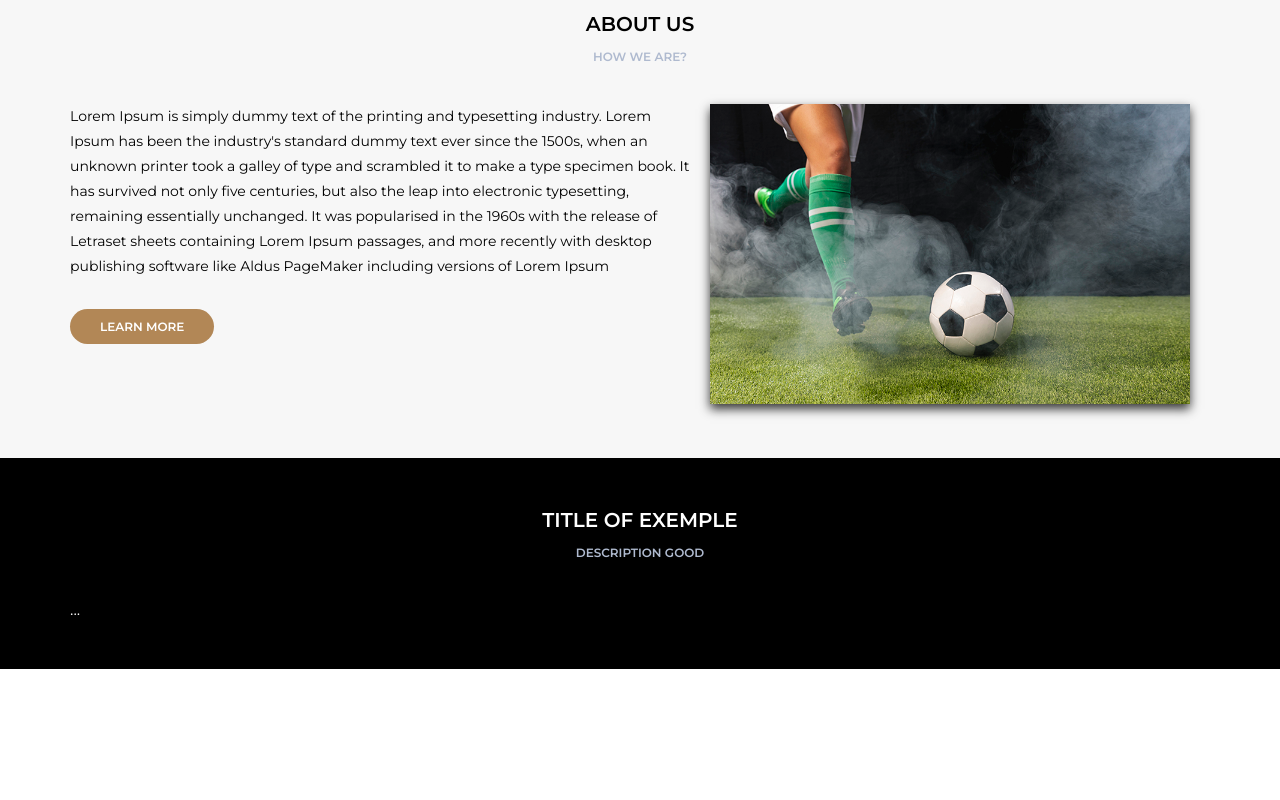
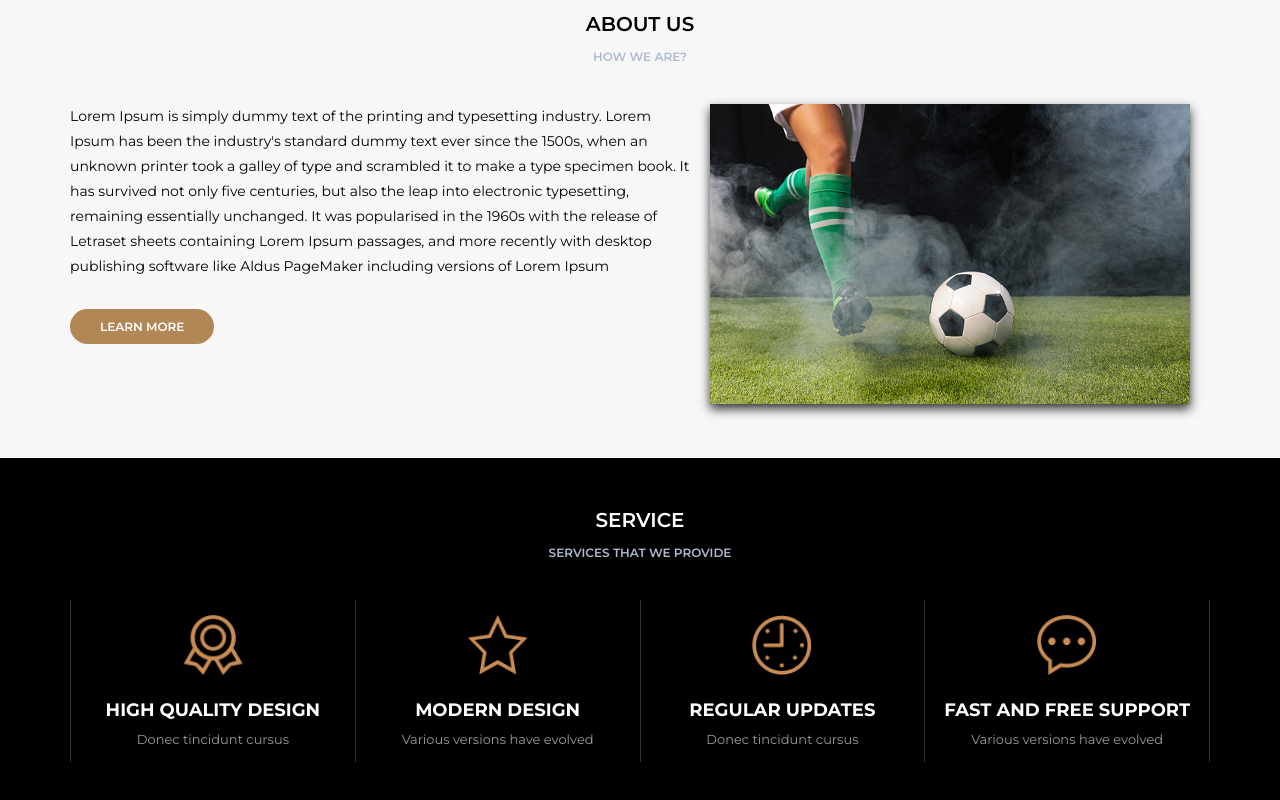
Before and after one commit to thiiagohsc/awax, a plain HTML site: page index.html in a window 1280 px wide. Shown: the part 838-1638 px from the top of the page. Before the commit the page ends 1507 px from the top, so only its background shows below. Drawn offline with Linux system fonts and the light colour scheme.

Commit message:
Inserindo Services

```diff
--- a/assets/css/style.css
+++ b/assets/css/style.css
@@ -228,3 +228,39 @@ header {
     width: 480px;
     box-shadow: 0px 5px 10px #333;
 }
+
+
+/* SERVICES */
+
+.section-services {
+    display: flex;
+}
+
+.section-service {
+    flex: 1;
+    text-align: center;
+    border-right: 1px solid #333;
+    padding: 15px;
+}
+
+.section-service:first-child {
+    border-left: 1px solid #333;
+}
+
+.section-service img {
+    width: 60px;
+    height: 60px;
+}
+
+
+.section-service h4 {
+    margin-top: 20px;
+    text-transform: uppercase;
+    font-size: 18px;
+}
+
+.section-service p {
+    margin-top: 10px;
+    font-size: 13px;
+    color: #999;
+}
--- a/index.html
+++ b/index.html
@@ -79,10 +79,31 @@
         </section>
 
         <section class="default dark">
-            <div class="section-title">TITLE OF EXEMPLE</div>
-            <div class="section-desc">DESCRIPTION GOOD</div>
+            <div class="section-title">Service</div>
+            <div class="section-desc">Services that we provide</div>
             <div class="section-body">
-                ...
+                <div class="section-services">
+                    <div class="section-service">
+                        <img src="./assets/icon/medalha.png">
+                        <h4>HIGH QUALITY DESIGN</h4>
+                        <p>Donec tincidunt cursus</p>
+                    </div>
+                    <div class="section-service">
+                        <img src="./assets/icon/estrela.png">
+                        <h4>Modern Design</h4>
+                        <p>Various versions have evolved</p>
+                    </div>
+                    <div class="section-service">
+                        <img src="./assets/icon/relogio.png">
+                        <h4>Regular Updates</h4>
+                        <p>Donec tincidunt cursus</p>
+                    </div>
+                    <div class="section-service">
+                        <img src="./assets/icon/balao.png">
+                        <h4>Fast and free support</h4>
+                        <p>Various versions have evolved </p>
+                    </div>
+                </div>
             </div>
         </section>
     </main>
```
Also changed, not shown: 1 other file.
